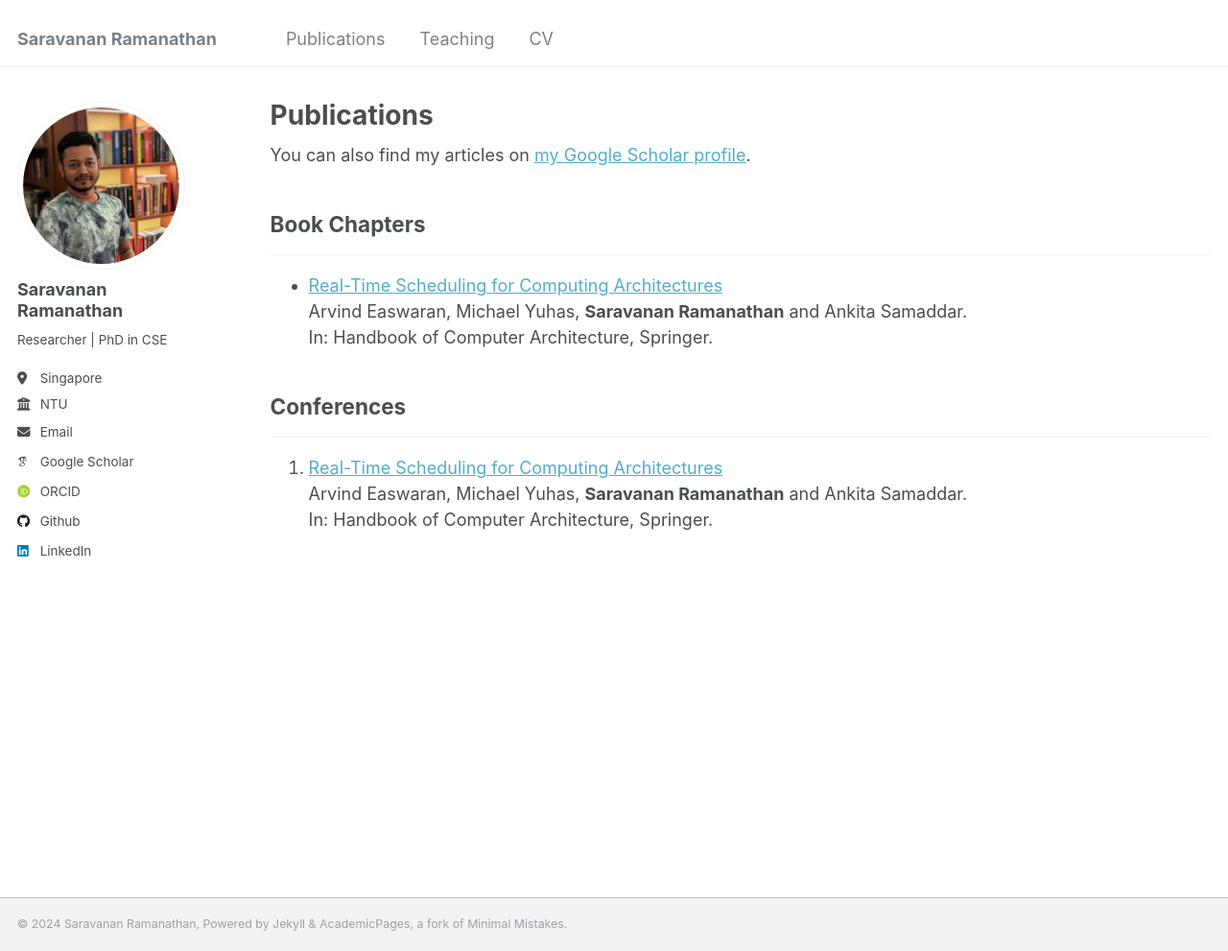
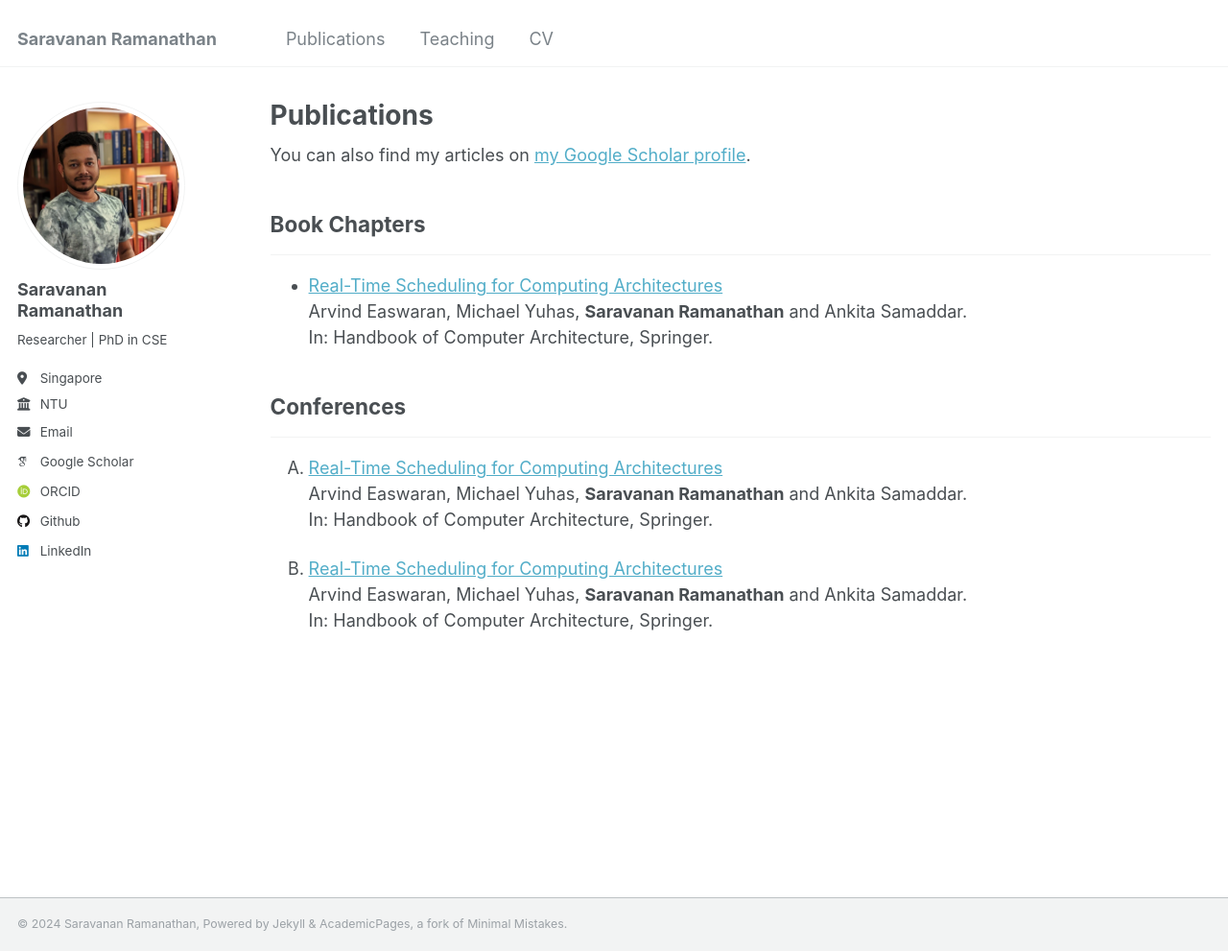
Before and after one commit to saravana016/saravana016.github.io, a Jekyll site: the page built from _pages/publications.html, in a window 1280 px wide and 991 px high. Shown: the whole window at 96% size. Built offline with Jekyll 4.4.1, drawn with Linux system fonts in a browser that asks for light colours; some web fonts are replaced.

Commit message:
Update publications.html

```diff
--- a/_pages/publications.html
+++ b/_pages/publications.html
@@ -44,8 +44,14 @@ author_profile: true
 
 <h2> Conferences </h2><hr />
 
-  <ol type="C" start="1">
+  <ol type="A" start="1">
+
     <li><p><a href="https://link.springer.com/referenceworkentry/10.1007/978-981-15-6401-7_5-1"> Real-Time Scheduling for Computing Architectures </a><br>
     Arvind Easwaran, Michael Yuhas, <b>Saravanan Ramanathan</b> and Ankita Samaddar.<br>
     In: Handbook of Computer Architecture, Springer.</p></li>
+
+    <li><p><a href="https://link.springer.com/referenceworkentry/10.1007/978-981-15-6401-7_5-1"> Real-Time Scheduling for Computing Architectures </a><br>
+    Arvind Easwaran, Michael Yuhas, <b>Saravanan Ramanathan</b> and Ankita Samaddar.<br>
+    In: Handbook of Computer Architecture, Springer.</p></li>
+
   </ol>
```
